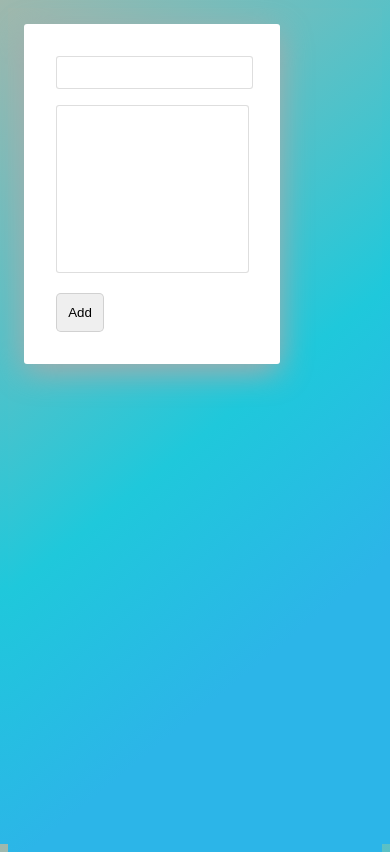
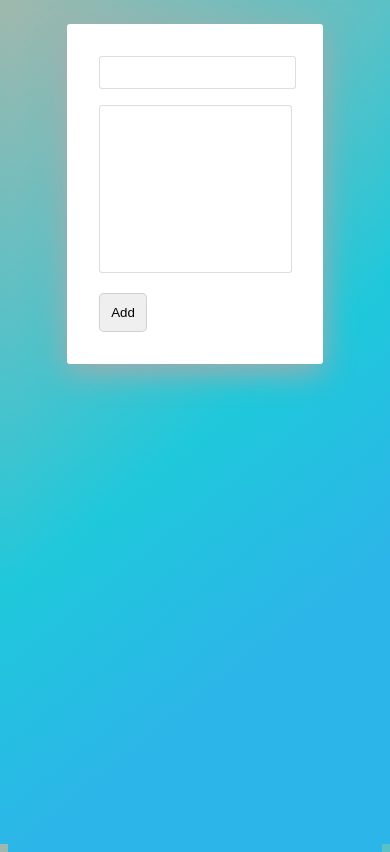
Before and after one commit to citisolo/ideologos, a React (Create React App) app: page / in a window 390 px wide. Built offline with nearby package versions, Linux system fonts and the light colour scheme.

Commit message:
Added media queries to container

```diff
--- a/src/components/IdeaBoard.js
+++ b/src/components/IdeaBoard.js
@@ -10,6 +10,13 @@ const IdeaBoardWrapper = styled.div`
   #container {
     display: flex;
     flex-wrap: wrap;
+  }
+
+  @media (max-width: 500px) {
+    #container {
+      margin: auto;
+      display: column;
+    }
   }
 `;
 
--- a/src/components/IdeaCard.js
+++ b/src/components/IdeaCard.js
@@ -4,6 +4,10 @@ import styled from 'styled-components';
 
 
 const IdeaCardWrapper = styled.div`
+  @media (max-width: 500px) {
+    margin: auto;
+  }
+
   .list-item {
     background: white;
     padding: 1em;
```
